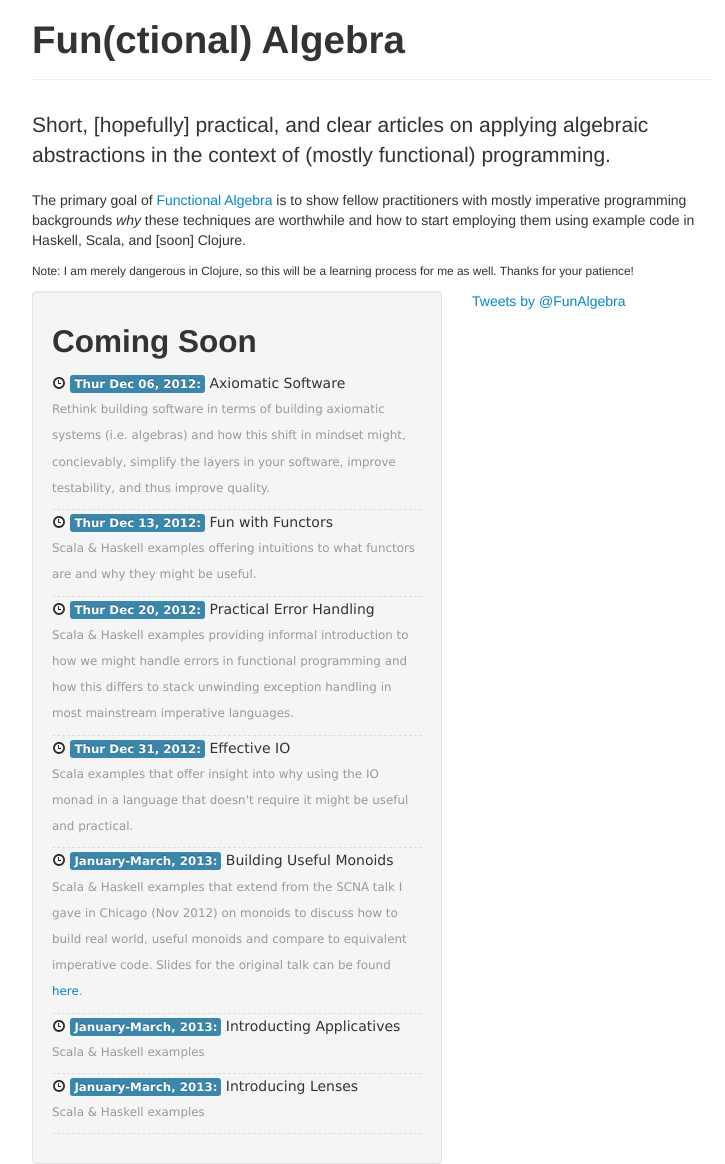
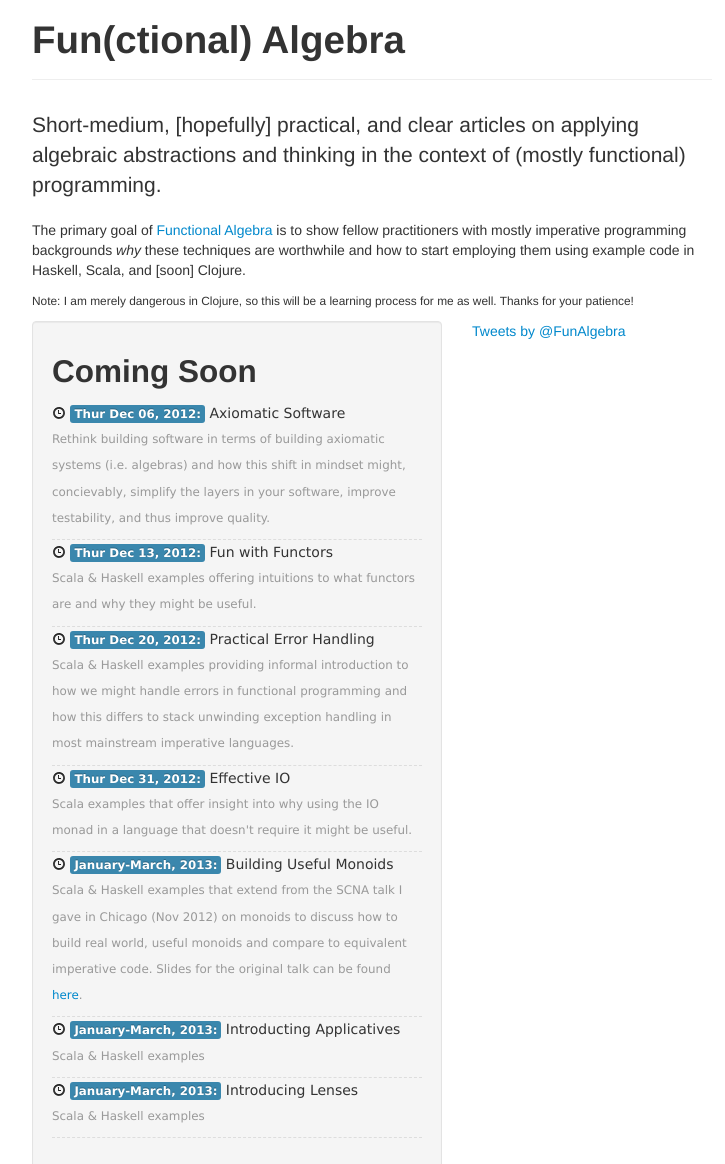
Before and after one commit to functionalops/functionalalgebra, a plain HTML site: page index.html in a window 1280 px wide. Shown: the top 1164 px of the page, without its empty margins (268-993 px from the left). Drawn offline with Linux system fonts and the light colour scheme.

Commit message:
Minor edits to leading text and abstracts

```diff
--- a/index.html
+++ b/index.html
@@ -119,9 +119,9 @@
           </h1>
         </div>
         <p class="lead">
-          Short, [hopefully] practical, and clear articles on applying
-          algebraic abstractions in the context of (mostly functional)
-          programming.
+          Short-medium, [hopefully] practical, and clear articles on applying
+          algebraic abstractions and thinking in the context of (mostly
+          functional) programming.
         </p>
 
         <p>
@@ -190,7 +190,7 @@
                 <small class="muted">
                   Scala examples that offer insight into why using the IO
                   monad in a language that doesn't require it might be
-                  useful and practical.
+                  useful.
                 </small>
               </li>
               <li>
```
